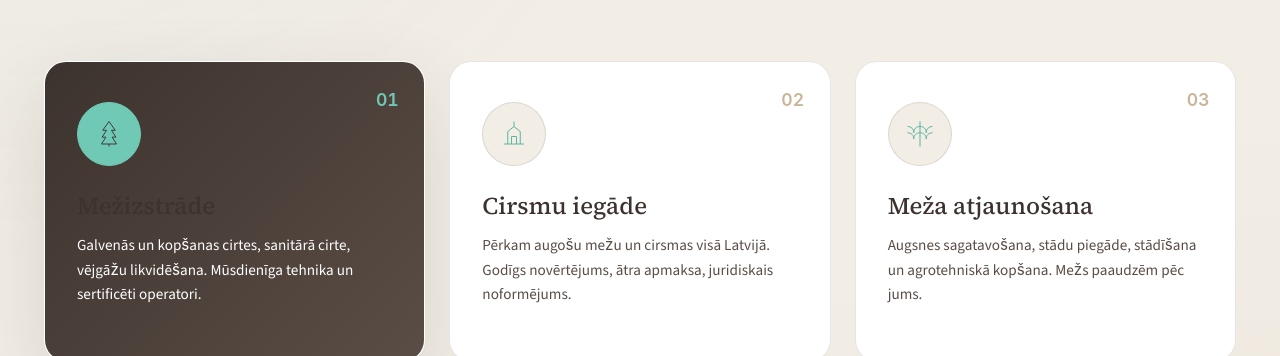
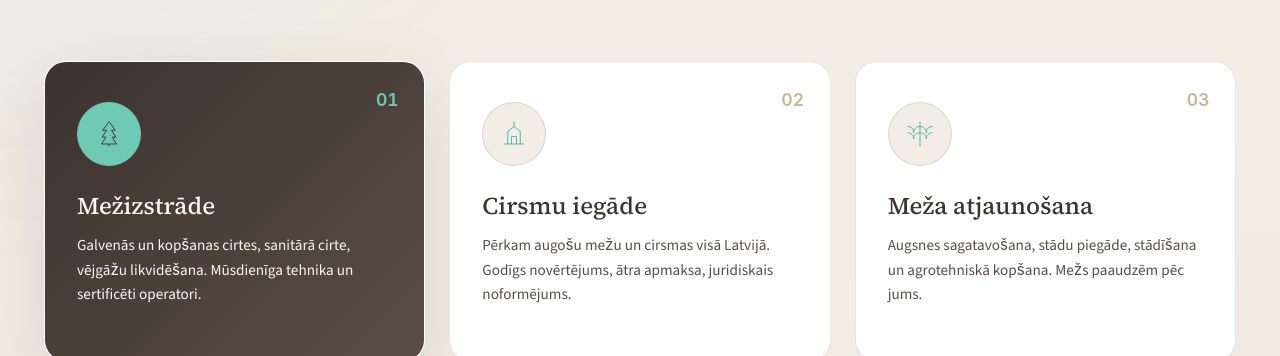
Before and after one commit to ivissivi/manessa-website, a website: page pakalpojumi.html in a window 1280 px wide. In both pictures the pointer is over the element "Mežizstrāde". Shown: the part 444-800 px from the top of the page. Drawn offline with nearby package versions, Linux system fonts and the light colour scheme.

Commit message:
pakalpojumi -> hover fix

```diff
--- a/css/styles.css
+++ b/css/styles.css
@@ -762,10 +762,10 @@ body.page-inner .page-main > section:only-child {
 .service-card:hover::before {
     opacity: 1;
 }
-.service-card:hover h3,
+.service-card:hover h2,
 .service-card:hover p,
 .service-card:hover .service-link {
-    color: #fff;
+    color: var(--color-bg);
 }
 .service-card:hover .service-icon {
     background: var(--color-mint);
```
